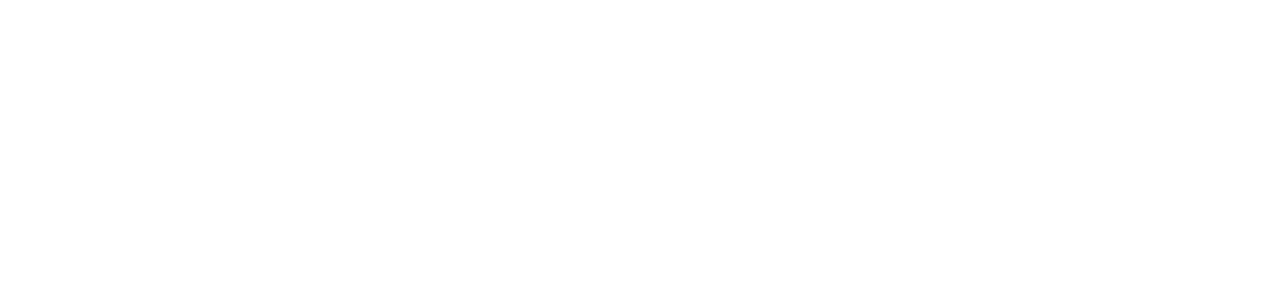
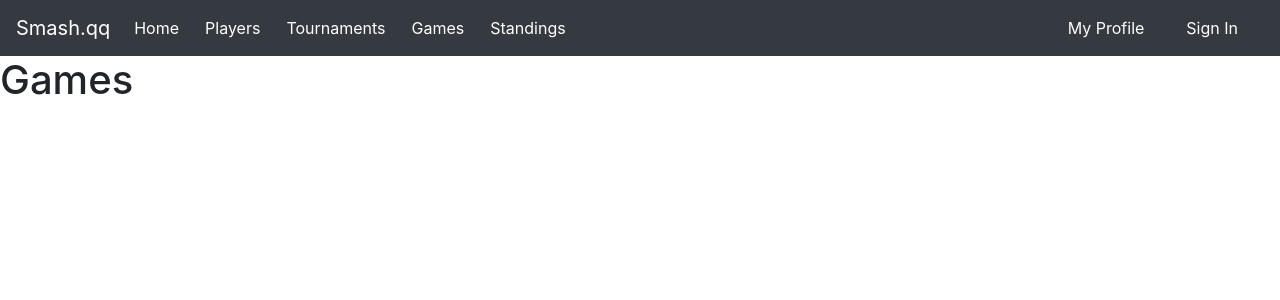
Before and after one commit to cj-zhang/info441finalproject, a React (Create React App) app in the folder final-proj-client/: page /games in a window 1280 px wide. Shown: the top 300 px of the page. Built offline with nearby package versions, Linux system fonts and the light colour scheme.

Commit message:
all skeleton pages are up

```diff
--- /dev/null
+++ b/final-proj-client/src/components/Games/index.js
@@ -0,0 +1,13 @@
+import React, { Component } from "react";
+import "./style.css";
+
+
+export default class Games extends Component {
+    render() {
+        return (
+            <h1>
+                Games
+            </h1>
+        );
+    }
+}
--- a/final-proj-client/src/components/Layout/Header/index.js
+++ b/final-proj-client/src/components/Layout/Header/index.js
@@ -2,30 +2,40 @@
 import { Nav, Navbar } from 'react-bootstrap';
 import "./style.css";
 
-export default class Header extends Component {
+export default class Permanav extends Component {
 	render() {
 		return (
-			<div className="header-div">
-				<Navbar fixed="top">
-					<Nav className="justify-content-end" activeKey="/home">
-						<Nav.Item>
-							<Nav.Link href="/">Home</Nav.Link>
-						</Nav.Item>
-						<Nav.Item>
-							<Nav.Link href="/players">Players</Nav.Link>
-						</Nav.Item>
-						<Nav.Item>
-							<Nav.Link href="/tournaments">Tournaments</Nav.Link>
-						</Nav.Item>
-						<Nav.Item>
-							<Nav.Link href="/games">Games</Nav.Link>
-						</Nav.Item>
-						<Nav.Item>
-							<Nav.Link href="/standings">Standings</Nav.Link>
-						</Nav.Item>
-					</Nav>
-				</Navbar>
-			</div>
-		);
-	}
-}
+				<div className="header-div">
+					<nav className="navbar navbar-expand-lg navbar-dark bg-dark">
+						<a className="navbar-brand" href="/">Smash.qq</a>
+						<button className="navbar-toggler" type="button" data-toggle="collapse" data-target="#navbarSupportedContent" aria-controls="navbarSupportedContent" aria-expanded="false" aria-label="Toggle navigation">
+							<span className="navbar-toggler-icon"></span>
+						</button>
+
+						<div className="collapse navbar-collapse" id="navbarSupportedContent">
+							<ul className="navbar-nav mr-auto">
+								<li className="nav-item active">
+									<a className="nav-link" href="/">Home <span className="sr-only">(current)</span></a>
+								</li>
+								<li className="nav-item">
+									<a className="nav-link" href="/players">Players</a>
+								</li>
+								<li className="nav-item dropdown">
+									<a className="nav-link" href="/tournaments">Tournaments</a>
+								</li>
+								<li className="nav-item">
+									<a className="nav-link" href="/games">Games</a>
+								</li>
+								<li className="nav-item">
+									<a className="nav-link" href="/standings">Standings</a>
+								</li>
+							</ul>
+							<a className="nav-link" href="/profile">My Profile</a>
+							<a className="nav-link" href="/login">Sign In</a>
+						</div>
+					</nav>
+				</div>
+
+				);
+			}
+		}
--- /dev/null
+++ b/final-proj-client/src/components/Standings/index.js
@@ -0,0 +1,13 @@
+import React, { Component } from "react";
+import "./style.css";
+
+
+export default class Standings extends Component {
+    render() {
+        return (
+            <h1>
+                Standings
+            </h1>
+        );
+    }
+}
--- /dev/null
+++ b/final-proj-client/src/components/Tournaments/index.js
@@ -0,0 +1,13 @@
+import React, { Component } from "react";
+import "./style.css";
+
+
+export default class Tournaments extends Component {
+    render() {
+        return (
+            <h1>
+                Tournament
+            </h1>
+        );
+    }
+}
--- a/final-proj-client/src/index.js
+++ b/final-proj-client/src/index.js
@@ -1,23 +1,31 @@
 import React from "react";
 import ReactDOM from "react-dom";
 import { BrowserRouter as Router, Route, Link } from "react-router-dom";
-import Layout from "./components/Layout";
 import Home from "./components/Home";
 import Profile from "./components/Profile";
 import Players from "./components/Players";
 import Login from "./components/Login";
 import Signup from "./components/Signup";
+import Games from "./components/Games";
+import Tournaments from "./components/Tournaments";
+import Standings from "./components/Standings";
 import "./index.css";
 import '../node_modules/bootstrap/dist/css/bootstrap.min.css';
+import Permanav from "./components/Layout/Header";
+
 
 ReactDOM.render(
     <Router>
-        {/* <Route path="/" component={Layout} /> */}
+        <Permanav />
+
         <Route exact path="/" component={Home} />
         <Route path="/profile" component={Profile} />
         <Route path="/players" component={Players} />
         <Route path="/login" component={Login} />
         <Route path="/signup" component={Signup} />
+        <Route path="/games" component={Games} />
+        <Route path="/tournaments" component={Tournaments} />
+        <Route path="/standings" component={Standings} />
 
     </Router>,
     document.getElementById("root")
```
Also changed, not shown: final-proj-client/src/components/Games/style.css (added), final-proj-client/src/components/Standings/style.css (added), final-proj-client/src/components/Tournaments/style.css (added).
